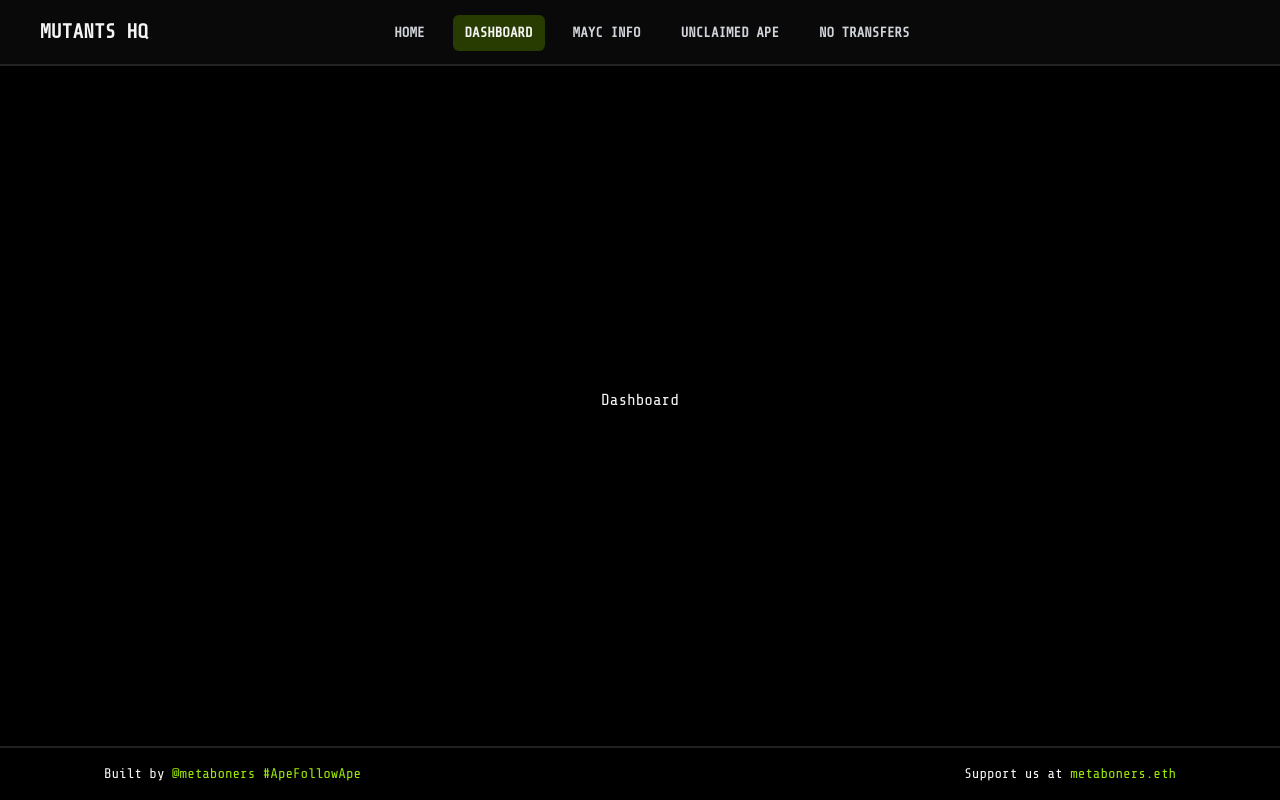
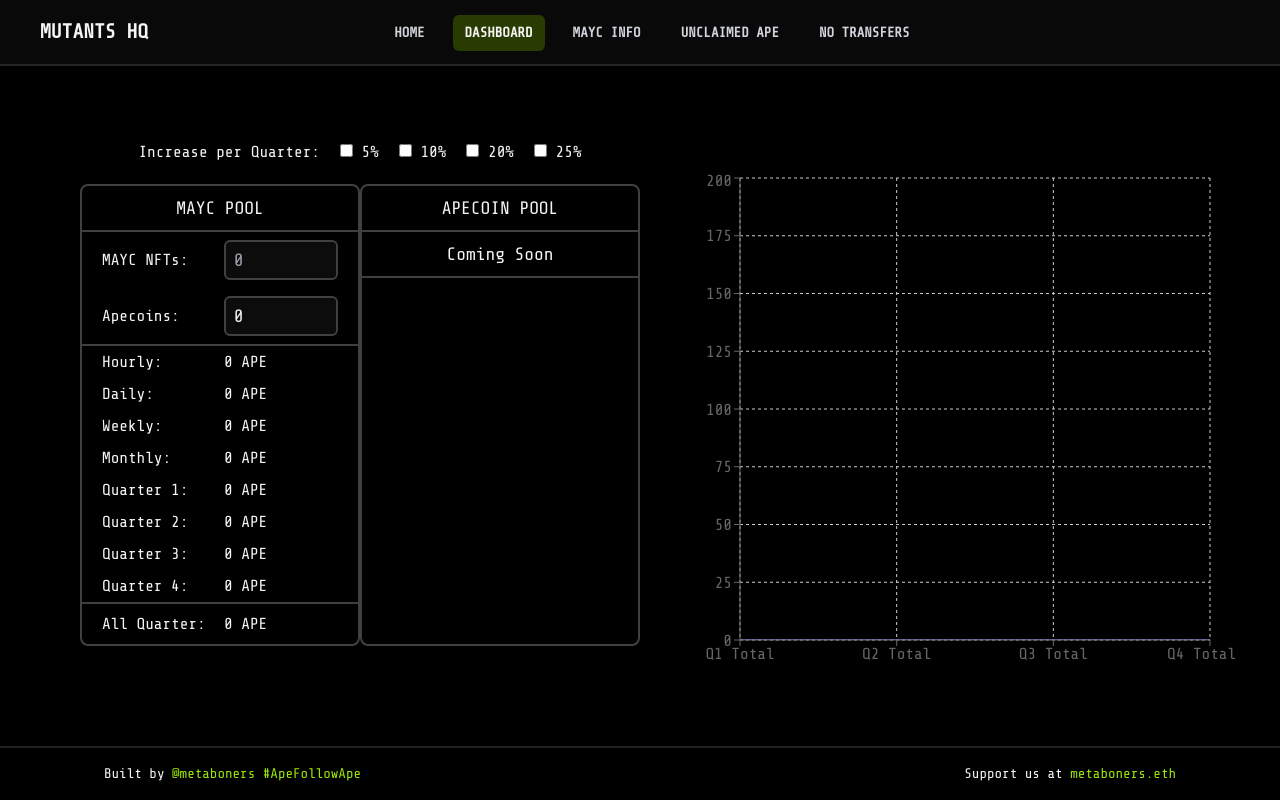
Before and after one commit to vishalhosakere/mutantshq, a Next.js app: page /dashboard in a window 1280 px wide. Built offline with nearby package versions, Linux system fonts and the light colour scheme.

Commit message:
Add dashboard with MAYC Pool staking graph

```diff
--- a/package.json
+++ b/package.json
@@ -30,6 +30,7 @@
     "react-dom": "18.2.0",
     "react-spinners": "^0.13.8",
     "react-tooltip": "^5.7.5",
+    "recharts": "^2.4.1",
     "typescript": "4.9.5",
     "utf-8-validate": "^5.0.10"
   },
--- a/src/app/dashboard/page.tsx
+++ b/src/app/dashboard/page.tsx
@@ -1,7 +1,230 @@
+"use client";
+import InputNumber from "@/components/elements/InputNumber";
+import { useState } from "react";
+import { classNames, fixedStr2Points } from "@/utils/Utils";
+import AreaGraph, { IAreaGraphItem } from "@/components/Graph";
+
 export default function Dashboard() {
+  const [ape, setApe] = useState(0);
+  const [incChecked, setIncChecked] = useState(new Array(4).fill(false));
+  const totalRewards = 19_000_000;
+  const totalQ1Rewards = (totalRewards * 35) / 100;
+  const totalQ2Rewards = (totalRewards * 30) / 100;
+  const totalQ3Rewards = (totalRewards * 20) / 100;
+  const totalQ4Rewards = (totalRewards * 15) / 100;
+  const Q1rewardPerHour = totalQ1Rewards / 91.25 / 24;
+  const Q2rewardPerHour = totalQ2Rewards / 91.25 / 24;
+  const Q3rewardPerHour = totalQ3Rewards / 91.25 / 24;
+  const Q4rewardPerHour = totalQ4Rewards / 91.25 / 24;
+  const totalStaked = 15_839_789;
+
+  const onChangeMayc = (val: string) => {
+    setApe(2042 * parseInt(val));
+  };
+  const onChangeApe = (val: string) => {
+    setApe(parseInt(val));
+  };
+
+  const quarters = [
+    { label: "Q1", rewards: totalQ1Rewards },
+    { label: "Q2", rewards: totalQ2Rewards },
+    { label: "Q3", rewards: totalQ3Rewards },
+    { label: "Q4", rewards: totalQ4Rewards },
+  ];
+
+  const increases = [
+    { label: "5%", multiplier: 1.05 },
+    { label: "10%", multiplier: 1.1 },
+    { label: "20%", multiplier: 1.2 },
+    { label: "25%", multiplier: 1.25 },
+  ];
+
+  const handleIncChange = (position: number) => {
+    const updatedIncChecked = incChecked.map((item, index) =>
+      index === position ? !item : false
+    );
+
+    setIncChecked(updatedIncChecked);
+  };
+
+  let calculatedRewards = 0;
+  let QStr = "";
+  let multiplier = 1;
+  incChecked.map((_, idx) => {
+    if (incChecked[idx]) {
+      multiplier = increases[idx].multiplier;
+    }
+  });
+  let staked: number[] = [];
+  let tempStaked = totalStaked;
+  increases.map(() => {
+    staked.push(tempStaked);
+    tempStaked *= multiplier;
+  });
+
+  const Q1Rewards = fixedStr2Points((totalQ1Rewards * ape) / staked[0], 4);
+  const Q2Rewards = fixedStr2Points((totalQ2Rewards * ape) / staked[1], 4);
+  const Q3Rewards = fixedStr2Points((totalQ3Rewards * ape) / staked[2], 4);
+  const Q4Rewards = fixedStr2Points((totalQ4Rewards * ape) / staked[3], 4);
+  const Tables = [
+    {
+      label: "Hourly:",
+      value: `${fixedStr2Points((Q1rewardPerHour * ape) / totalStaked, 4)} APE`,
+    },
+    {
+      label: "Daily:",
+      value: `${fixedStr2Points(
+        (Q1rewardPerHour * ape * 24) / totalStaked,
+        4
+      )} APE`,
+    },
+    {
+      label: "Weekly:",
+      value: `${fixedStr2Points(
+        (Q1rewardPerHour * ape * 24 * 7) / totalStaked,
+        4
+      )} APE`,
+    },
+    {
+      label: "Monthly:",
+      value: `${fixedStr2Points(
+        (Q1rewardPerHour * ape * 24 * 7 * 30) / totalStaked,
+        4
+      )} APE`,
+    },
+    {
+      label: "Quarter 1:",
+      value: `${Q1Rewards} APE`,
+    },
+    {
+      label: "Quarter 2:",
+      value: `${Q2Rewards} APE`,
+    },
+    {
+      label: "Quarter 3:",
+      value: `${Q3Rewards} APE`,
+    },
+    {
+      label: "Quarter 4:",
+      value: `${Q4Rewards} APE`,
+    },
+    {
+      label: "All Quarter:",
+      value: `${fixedStr2Points(
+        Q1Rewards + Q2Rewards + Q3Rewards + Q4Rewards,
+        4
+      )} APE`,
+    },
+  ];
+
+  const maxYAxis = fixedStr2Points(
+    ((totalQ1Rewards + totalQ2Rewards + totalQ3Rewards + totalQ4Rewards) *
+      ape) /
+      totalStaked,
+    4
+  );
+
+  const graphData: IAreaGraphItem[] = [
+    {
+      label: "Q1 Total",
+      value: Q1Rewards,
+    },
+    {
+      label: "Q2 Total",
+      value: Q1Rewards + Q2Rewards,
+    },
+    {
+      label: "Q3 Total",
+      value: Q1Rewards + Q2Rewards + Q3Rewards,
+    },
+    {
+      label: "Q4 Total",
+      value: fixedStr2Points(Q1Rewards + Q2Rewards + Q3Rewards + Q4Rewards, 4),
+    },
+  ];
+
   return (
-    <div className="w-full h-screen flex justify-center items-center">
-      Dashboard
+    <div className="py-32 bg-black px-4 sm:px-6 lg:px-16 xl:px-20 flex flex-col max-w-9xl mx-auto">
+      <div className="w-full flex gap-10 flex-col lg:flex-row">
+        {/* Tables */}
+        <div className="lg:basis-1/2 lg:grow-0 lg:shrink-0">
+          <div className="flex gap-5 px-5 py-3 pb-5 justify-center">
+            Increase per Quarter:
+            {increases.map((item, idx) => {
+              return (
+                <div key={idx}>
+                  <input
+                    type="checkbox"
+                    onChange={() => handleIncChange(idx)}
+                    value={item.label}
+                    checked={incChecked[idx]}
+                  />{" "}
+                  {item.label}
+                </div>
+              );
+            })}
+          </div>
+
+          <div className="w-full flex flex-col lg:flex-row">
+            {/* MAYC POOL */}
+            <div className="flex flex-col justify-center items-start lg:basis-1/2 border-grayish border-2 rounded-lg">
+              <div className="flex justify-center text-lg border-b-2 border-b-grayish w-full py-2">
+                MAYC POOL
+              </div>
+              <div className="flex justify-center w-full items-center gap-2 py-2 px-5">
+                <div className="basis-1/2">MAYC NFTs: </div>
+                <InputNumber
+                  placeholder="0"
+                  onChangeFn={onChangeMayc}
+                  classes="basis-1/2"
+                />
+              </div>
+              <div className="flex justify-center w-full items-center gap-2 py-2 px-5 border-b-grayish border-b-2">
+                <div className="basis-1/2">Apecoins: </div>
+                <InputNumber
+                  placeholder="0"
+                  onChangeFn={onChangeApe}
+                  classes="basis-1/2"
+                  value={ape}
+                />
+              </div>
+
+              {Tables.map((item, idx) => {
+                return (
+                  <div
+                    key={idx}
+                    className={classNames(
+                      "flex justify-center w-full items-center gap-2 px-5",
+                      idx == Tables.length - 2
+                        ? "border-b-grayish border-b-2"
+                        : "",
+                      idx == Tables.length - 1 ? "py-2" : "py-1"
+                    )}
+                  >
+                    <div className="basis-1/2">{item.label}</div>
+                    <div className="basis-1/2">{item.value}</div>
+                  </div>
+                );
+              })}
+            </div>
+            {/* APECOIN POOL */}
+            <div className="flex flex-col justify-start items-start lg:basis-1/2 border-grayish border-2 rounded-lg">
+              <div className="flex justify-center text-lg border-b-2 border-b-grayish w-full py-2">
+                APECOIN POOL
+              </div>
+              <div className="flex justify-center text-lg border-b-2 border-b-grayish w-full py-2">
+                Coming Soon
+              </div>
+            </div>
+          </div>
+        </div>
+        {/* Graph */}
+        <div className="lg:basis-1/2 lg:grow-0 lg:shrink-0 max-w-[700px] pt-10 justify-center">
+          <div className="w-full h-[400px] lg:h-full">
+            <AreaGraph data={graphData} maxYAxis={maxYAxis} />
+          </div>
+        </div>
+      </div>
     </div>
   );
 }
--- /dev/null
+++ b/src/components/Graph.tsx
@@ -0,0 +1,53 @@
+import {
+  AreaChart,
+  Area,
+  XAxis,
+  YAxis,
+  CartesianGrid,
+  Tooltip,
+  ResponsiveContainer,
+} from "recharts";
+
+export interface IAreaGraphItem {
+  label: string;
+  value: number;
+}
+export interface IAreaGraph {
+  data: IAreaGraphItem[];
+  maxYAxis: number;
+}
+
+export default function AreaGraph({ data, maxYAxis }: IAreaGraph) {
+  return (
+    <ResponsiveContainer>
+      <AreaChart
+        width={500}
+        height={400}
+        data={data}
+        margin={{
+          top: 10,
+          right: 30,
+          left: 0,
+          bottom: 0,
+        }}
+      >
+        <CartesianGrid strokeDasharray="3 3" />
+        <Tooltip
+          labelClassName="text-accent"
+          wrapperClassName="rounded-lg bg-black"
+          contentStyle={{ backgroundColor: "black" }}
+        />
+        <XAxis dataKey="label" />
+        <YAxis
+          type="number"
+          domain={[0, maxYAxis + 200]}
+          allowDataOverflow={true}
+          tickCount={10}
+          tickFormatter={(val) => parseInt(val).toString()}
+        />
+        <Tooltip />
+        <Area type="monotone" dataKey="value" stroke="#8884d8" fill="#8884d8" />
+      </AreaChart>
+    </ResponsiveContainer>
+  );
+}
--- a/src/components/NftCard.tsx
+++ b/src/components/NftCard.tsx
@@ -4,6 +4,8 @@
 import { BigNumber, FixedNumber, ethers } from "ethers";
 import { useState } from "react";
 import { TooltipWrapper } from "react-tooltip";
+import { fixed2Points } from "@/utils/Utils";
+
 export interface INftCard {
   token_id: string;
   image_uri: string;
@@ -14,10 +16,6 @@
   accumated_rewards?: string;
   ape_to_eth?: string;
   short_card: boolean;
-}
-
-function fixed2Points(value: string) {
-  return parseFloat(parseFloat(value).toFixed(2));
 }
 
 function NftCard({
--- a/src/components/elements/InputNumber.tsx
+++ b/src/components/elements/InputNumber.tsx
@@ -5,12 +5,14 @@
   placeholder: string;
   onChangeFn: Dispatch<SetStateAction<string>> | ((str: string) => void) | null;
   classes: string;
+  value?: number;
 }
 
 export default function InputNumber({
   placeholder,
   onChangeFn,
   classes,
+  value,
 }: InputNumberType) {
   return (
     <input
@@ -20,6 +22,7 @@
         "border-grayish border-2 bg-dark-gray text-whitish rounded-md pl-2 py-1 text-lg max-w-lg w-20 focus-accent",
         classes
       )}
+      value={value}
       onChange={(e) => {
         if (onChangeFn !== null) {
           onChangeFn(e.target.value);
--- a/src/utils/Utils.ts
+++ b/src/utils/Utils.ts
@@ -15,3 +15,12 @@
     .fill(0)
     .map((_, idx) => start + idx);
 }
+
+export function fixed2Points(value: string) {
+  return parseFloat(parseFloat(value).toFixed(2));
+}
+
+export function fixedStr2Points(value: number, precision: number) {
+  const val = parseFloat(value.toFixed(precision));
+  return isNaN(val) ? 0 : val;
+}
--- a/tailwind.config.js
+++ b/tailwind.config.js
@@ -36,6 +36,10 @@
       },
       gridTemplateColumns: {
         "auto-15": "repeat(auto-fill, 15rem)",
+      },
+      maxWidth: {
+        "8xl": "88rem",
+        "9xl": "96rem",
       },
     },
   },
```
Also changed, not shown: 1 other file (tests, documents, lock files or other folders).
